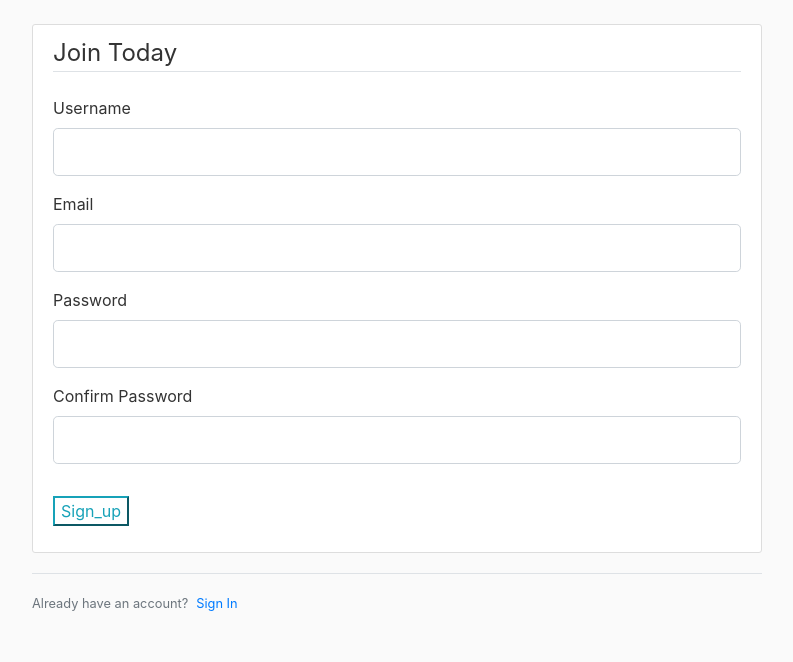
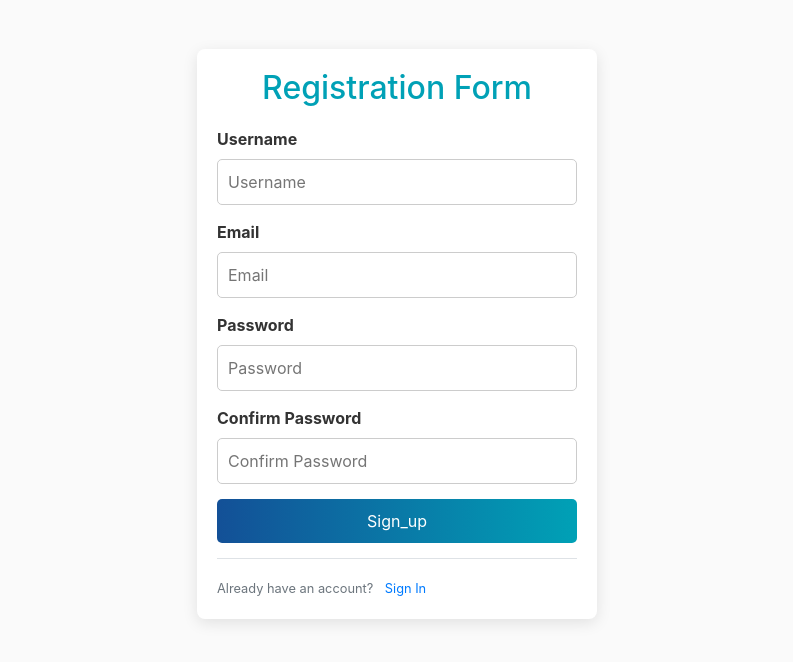
Before and after one commit to Theoneman04/5_SQUARE_FEETS, a Flask app: page /register in a window 1280 px wide. Shown: the part 56-718 px from the top of the page, without its empty margins (53-846 px from the left). Run offline with Flask 3, Linux system fonts and the light colour scheme; some libraries are stand-ins or nearby versions.

Commit message:
New styles are added

```diff
--- a/fivesquarefeets/static/button.css
+++ b/fivesquarefeets/static/button.css
@@ -43,3 +43,77 @@
     font-size: 16px;
     text-align: center;
 }
+
+
+.card-image-size {
+    width: 212px;
+    height: 200px;
+    object-fit: cover;
+    display: block;
+    margin: 0 auto;
+}
+
+
+
+
+
+.registration-container-register {
+    max-width: 400px; /* Limit the width of the form */
+    margin: 25px auto; /* Center the form horizontally */
+    padding: 20px;
+    background: white; /* Background color of the form */
+    border-radius: 8px; /* Rounded corners */
+    box-shadow: 0 4px 15px rgba(0, 0, 0, 0.1); /* Shadow effect */
+}
+
+.form-title-register {
+    text-align: center; /* Center the title */
+    margin-bottom: 20px; /* Space below the title */
+    color:  #00A1B6; /* Color of the title */
+}
+
+.form-group-register {
+    margin-bottom: 15px; /* Space between form groups */
+}
+
+label {
+    font-weight: bold; /* Bold labels */
+}
+
+.form-control-register {
+    width: 100%; /* Full-width inputs */
+    padding: 10px; /* Padding inside inputs */
+    border: 1px solid #ccc; /* Border color */
+    border-radius: 5px; /* Rounded corners for inputs */
+    transition: border-color 0.3s; /* Smooth transition for border color */
+}
+
+.form-control-register:focus {
+    border-color: #00A1B6; /* Border color on focus */
+    outline: none; /* Remove outline */
+}
+
+.btn-submit-register {
+    width: 100%; /* Full-width button */
+    padding: 10px; /* Padding inside button */
+    background: linear-gradient(90deg,  #135097, #00A1B6); /* Gradient background */
+    color: white; /* Text color */
+    border: none; /* No border */
+    border-radius: 5px; /* Rounded corners */
+    font-size: 16px; /* Font size */
+    cursor: pointer; /* Pointer cursor on hover */
+}
+
+.btn-submit-register:hover {
+    background: #00A1B6; /* Darker gradient on hover */
+}
+
+.already-have-account-register {
+    text-align: center; /* Center the text */
+    margin-top: 15px; /* Space above */
+}
+
+.already-have-account-register a {
+    color: #1F9B9F; /* Link color */
+    text-decoration: none; /* Remove underline */
+}
--- a/fivesquarefeets/templates/register.html
+++ b/fivesquarefeets/templates/register.html
@@ -1,79 +1,75 @@
 {% extends "layout.html" %}
 {% block content %}
-    <div class="content-section">
-        <form method="POST", action="">
+<div class="registration-container-register">
+    <form method="POST" action="">
         {{ form.hidden_tag() }}
-            <fieldset class="form-group">
-                <legend class="border-bottom mb-4">Join Today</legend>
-                <div class="form-group">
-                    {{ form.username.label(class= "form-control-label") }}
+        <h2 class="form-title-register">Registration Form</h2>
 
+        <div class="form-group-register">
+            {{ form.username.label(class="form-control-label-register") }}
             {% if form.username.errors %}
-                        {{ form.username(class="form-control form-control-lg is-invalid") }}
+                {{ form.username(class="form-control-register is-invalid") }}
                 <div class="invalid-feedback">
                     {% for error in form.username.errors %}
                         <span>{{ error }}</span>
                     {% endfor %}
-
                 </div>
             {% else %}
-                        {{ form.username(class= "form-control form-control-lg") }}
+                {{ form.username(class="form-control-register", placeholder="Username") }}
             {% endif %}
+        </div>
 
-                </div>
-                <div class="form-group">
-                    {{ form.email.label(class= "form-control-label") }}
-
+        <div class="form-group-register">
+            {{ form.email.label(class="form-control-label-register") }}
             {% if form.email.errors %}
-                        {{ form.email(class="form-control form-control-lg is-invalid")}}
+                {{ form.email(class="form-control-register is-invalid") }}
                 <div class="invalid-feedback">
                     {% for error in form.email.errors %}
                         <span>{{ error }}</span>
                     {% endfor %}
-
                 </div>
             {% else %}
-                        {{ form.email(class= "form-control form-control-lg") }}
+                {{ form.email(class="form-control-register", placeholder="Email") }}
             {% endif %}
         </div>
-                <div class="form-group">
-                    {{ form.password.label(class= "form-control-label") }}
 
+        <div class="form-group-register">
+            {{ form.password.label(class="form-control-label-register") }}
             {% if form.password.errors %}
-                        {{ form.password(class="form-control form-control-lg is-invalid")}}
+                {{ form.password(class="form-control-register is-invalid") }}
                 <div class="invalid-feedback">
                     {% for error in form.password.errors %}
                         <span>{{ error }}</span>
                     {% endfor %}
-
                 </div>
             {% else %}
-                        {{ form.password(class= "form-control form-control-lg") }}
+                {{ form.password(class="form-control-register", placeholder="Password") }}
             {% endif %}
         </div>
-                <div class="form-group">
-                    {{ form.confirm_password.label(class= "form-control-label") }}
 
+        <div class="form-group-register">
+            {{ form.confirm_password.label(class="form-control-label-register") }}
             {% if form.confirm_password.errors %}
-                        {{ form.confirm_password(class="form-control form-control-lg is-invalid") }}
+                {{ form.confirm_password(class="form-control-register is-invalid") }}
                 <div class="invalid-feedback">
                     {% for error in form.confirm_password.errors %}
                         <span>{{ error }}</span>
                     {% endfor %}
                 </div>
             {% else %}
-                        {{ form.confirm_password(class= "form-control form-control-lg") }}
+                {{ form.confirm_password(class="form-control-register", placeholder="Confirm Password") }}
             {% endif %}
         </div>
-            </fieldset>
-            <div class="form-group">
-                {{ form.submit(class = "btn-outline-info") }}
+
+        <div class="form-group-register">
+            {{ form.submit(class="btn-submit-register") }}
+        </div>
+
+        <div class="border-top pt-3">
+            <small class="text-muted">
+                Already have an account? <a class="ml-2" href="{{ url_for('main.login') }}">Sign In</a>
+            </small>
         </div>
     </form>
 </div>
-    <div class="border-top pt-3">
-        <small class="text-muted">
-            Already have an account?<a class="ml-2" href="{{ url_for('main.login')}}">Sign In</a>
-        </small>
-    </div>
-{% endblock content%}
+{% endblock %}
```
Also changed, not shown: fivesquarefeets/templates/all_properties.html (+8 -6 lines), fivesquarefeets/templates/login.html (+22 -19 lines), fivesquarefeets/templates/myproperty.html (+8 -13 lines), fivesquarefeets/site.db. Lines whose indentation alone changed are shown as unchanged.
